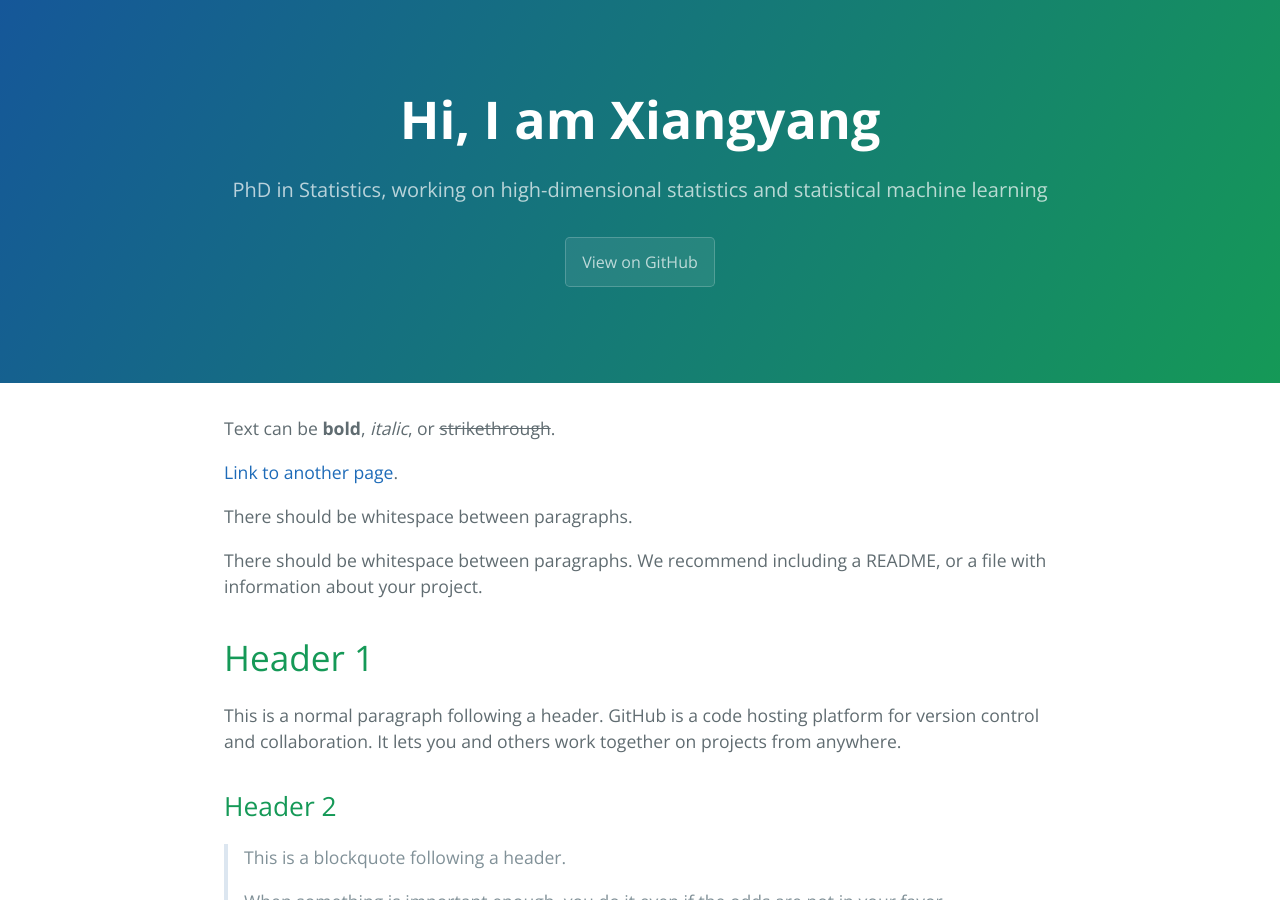
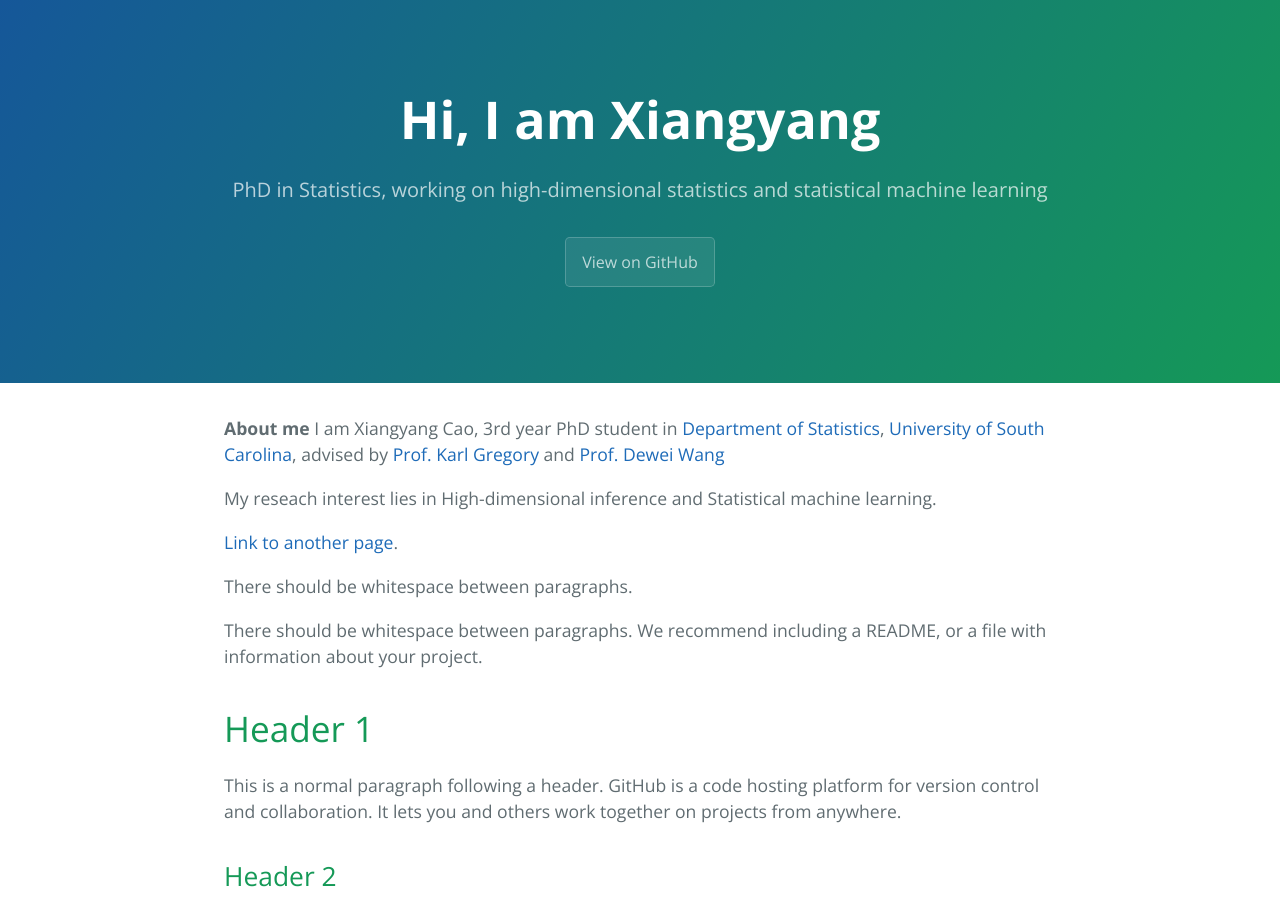
Before and after one commit to devcao/dev-ds-xy.github.io, a Jekyll site: the page built from index.md, in a window 1280 px wide and 900 px high. Built offline with Jekyll 4.4.1, drawn with Linux system fonts in a browser that asks for light colours.

Commit message:
Update index.md

```diff
--- a/index.md
+++ b/index.md
@@ -2,9 +2,12 @@
 layout: default
 ---
 
-Text can be **bold**, _italic_, or ~~strikethrough~~.
+**About me** I am Xiangyang Cao, 3rd year PhD student in [Department of Statistics](https://sc.edu/study/colleges_schools/artsandsciences/statistics/index.php), [University of South Carolina](https://sc.edu/), advised by [Prof. Karl Gregory](http://people.stat.sc.edu/gregorkb/) and [Prof. Dewei Wang](http://people.stat.sc.edu/wang528/index.html)
+
+My reseach interest lies in High-dimensional inference and Statistical machine learning.
 
 [Link to another page](./another-page.html).
+
 
 There should be whitespace between paragraphs.
 
```
